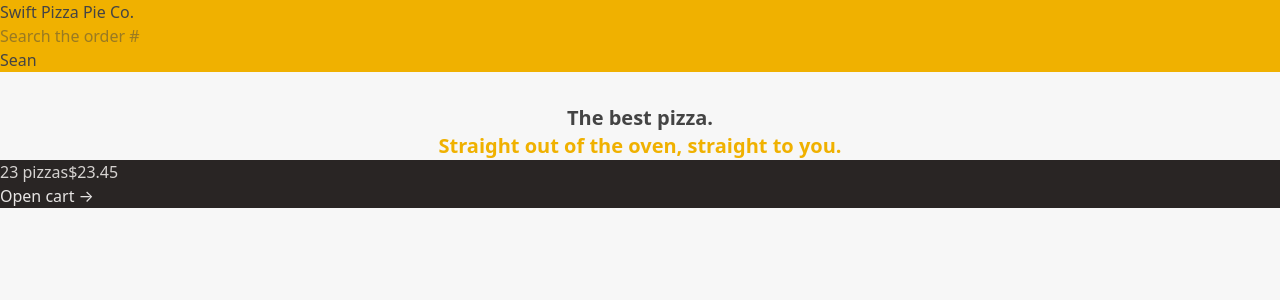
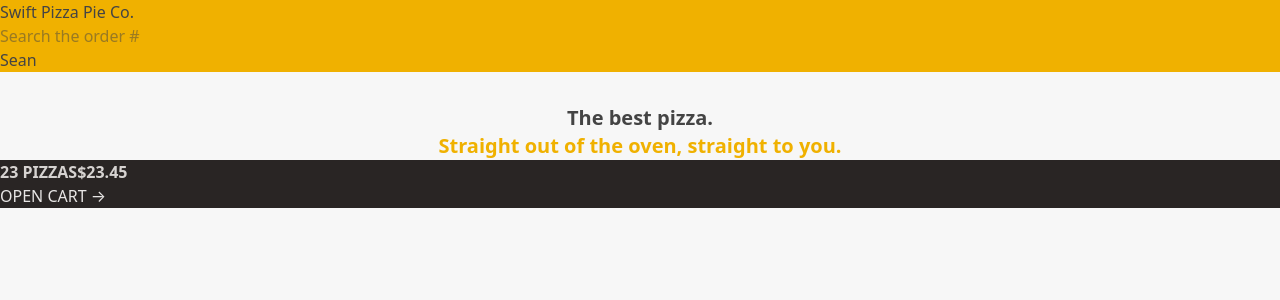
Before and after one commit to MBANS8A1/Swift-Pizza-Pie-Company, a React (Vite) app: page / in a window 1280 px wide. Shown: the top 300 px of the page. Built offline with nearby package versions, Linux system fonts and the light colour scheme.

Commit message:
The p element and Link nested in the CartOverview div have been made into uppercase and the p element is semibold.

```diff
--- a/src/features/cart/CartOverview.jsx
+++ b/src/features/cart/CartOverview.jsx
@@ -2,8 +2,8 @@ import { Link } from 'react-router-dom';
 
 function CartOverview() {
   return (
-    <div className="bg-stone-800 text-stone-200">
-      <p className="text-stone-300">
+    <div className="bg-stone-800 text-stone-200 uppercase">
+      <p className="font-semibold text-stone-300">
         <span>23 pizzas</span>
         <span>$23.45</span>
       </p>
```
